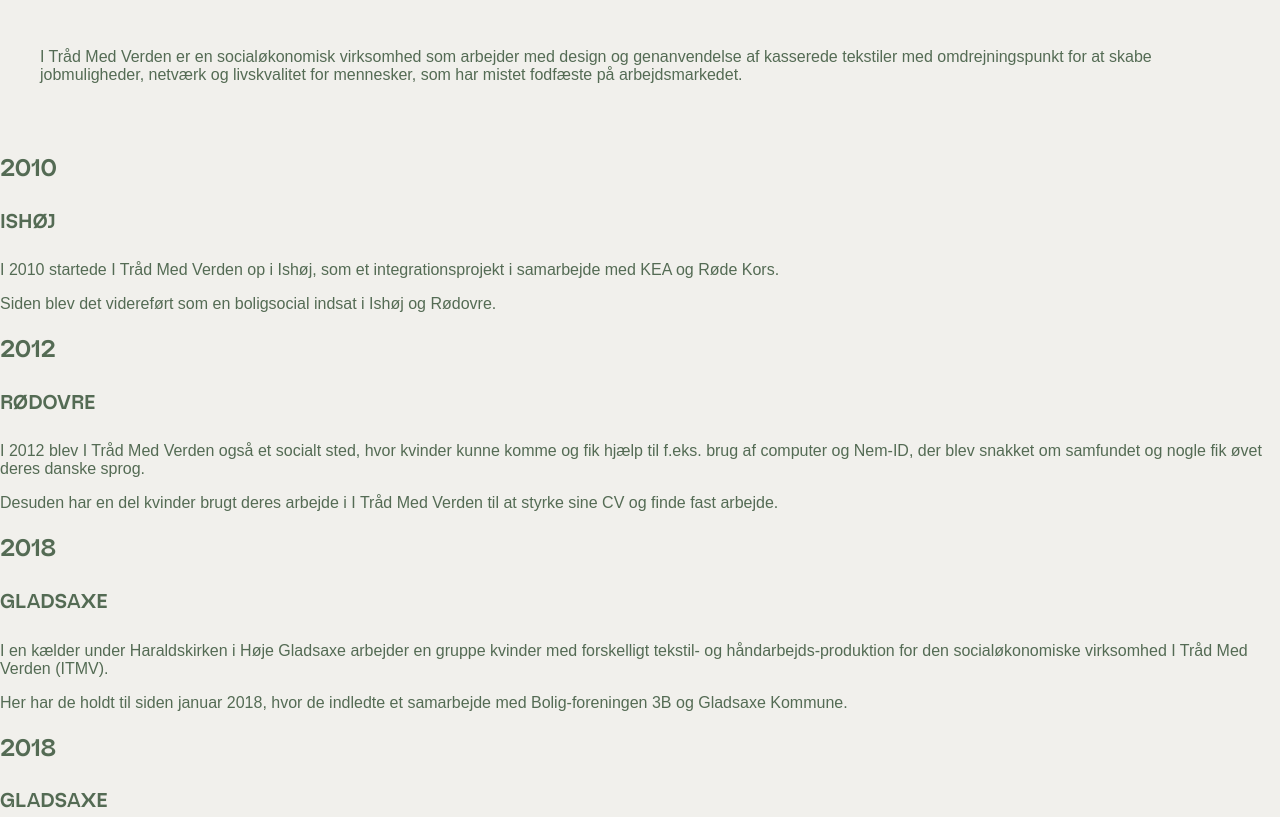
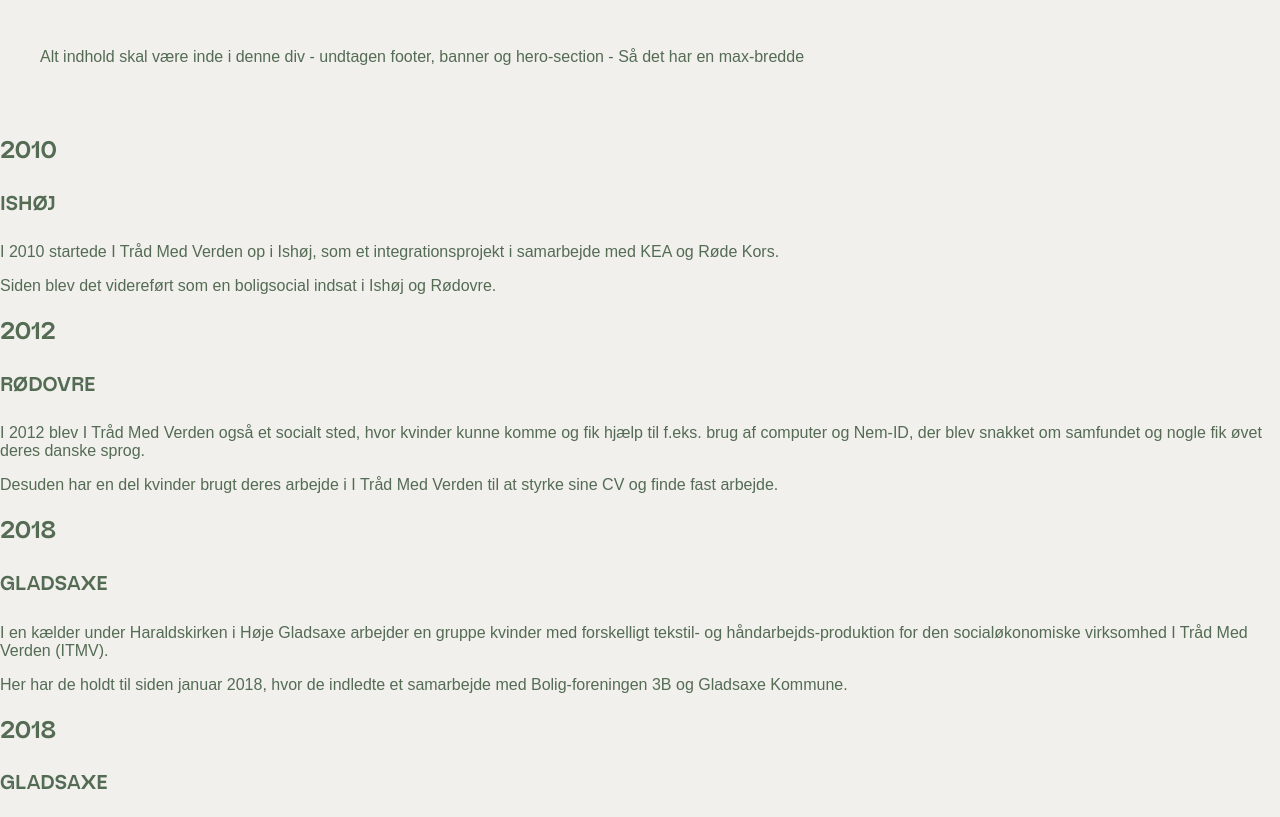
Before and after one commit to Fridakea/itmv-website, an Astro site: page / in a window 1280 px wide. Shown: the top 817 px of the page. Built offline with nearby package versions, Linux system fonts and the light colour scheme; Astro itself is replaced by a stand-in of ours; a web font is replaced by a local one.

Commit message:
ændret p i placeholder text

```diff
--- a/src/pages/index.astro
+++ b/src/pages/index.astro
@@ -8,14 +8,10 @@
 <MainLayout>
   <main>
     <div class="content">
-      <div>
-        <p>
-          I Tråd Med Verden er en socialøkonomisk virksomhed som arbejder med
-          design og genanvendelse af kasserede tekstiler med omdrejningspunkt
-          for at skabe jobmuligheder, netværk og livskvalitet for mennesker, som
-          har mistet fodfæste på arbejdsmarkedet.
-        </p>
-      </div>
+      <p>
+        Alt indhold skal være inde i denne div - undtagen footer, banner og
+        hero-section - Så det har en max-bredde
+      </p>
     </div>
 
     <Cards />
```
